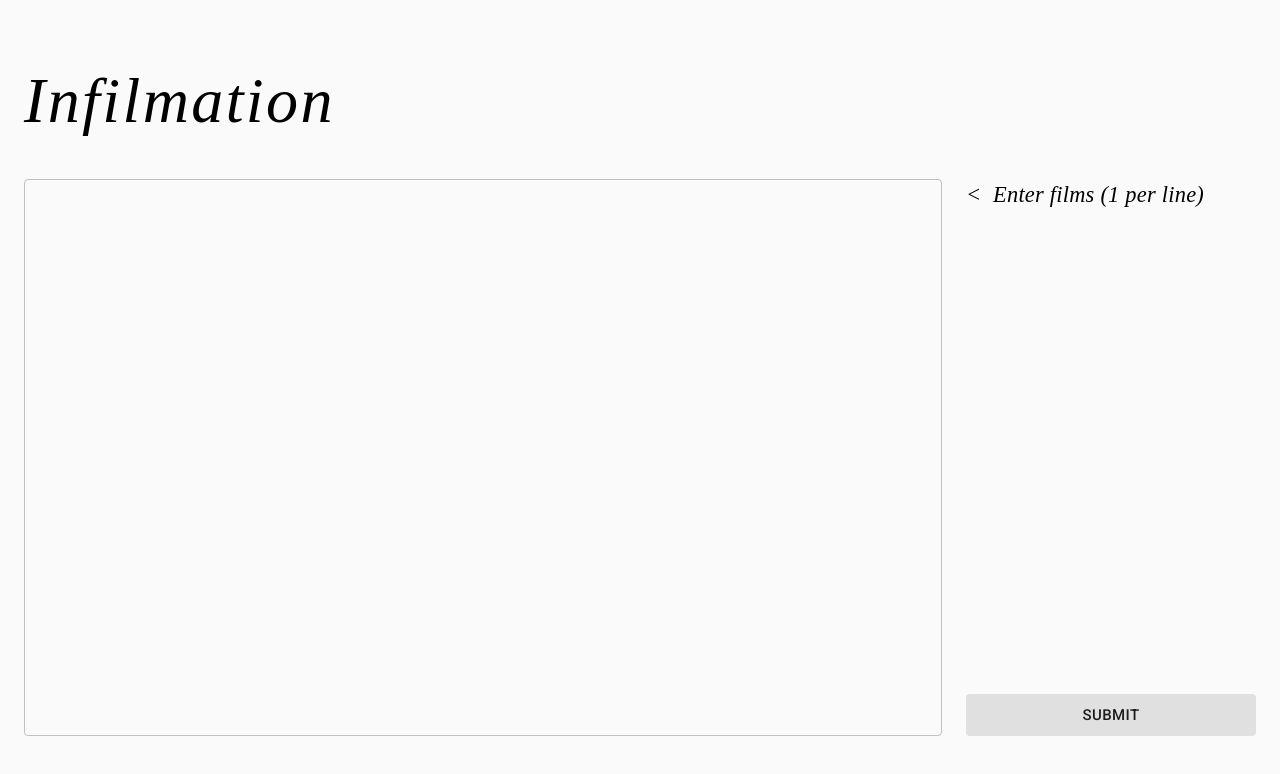
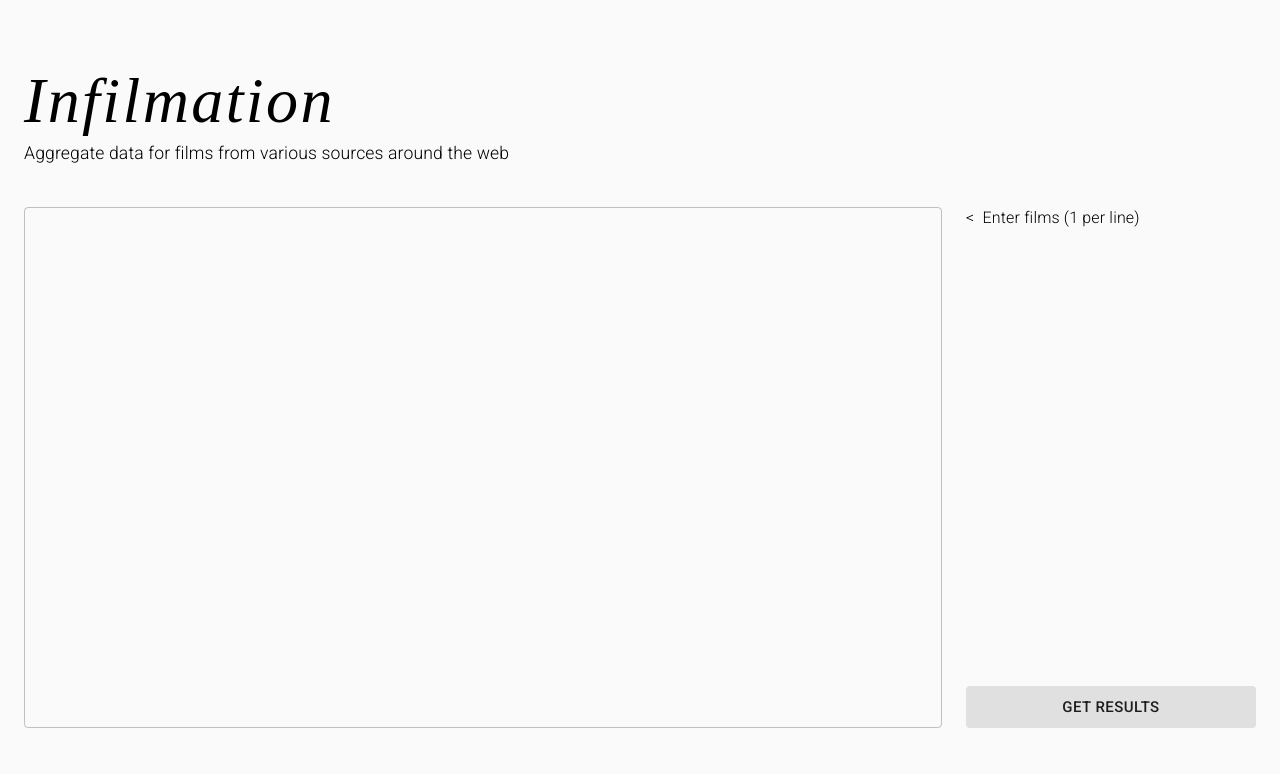
Before and after one commit to dbatten5/infilmation, a React (Create React App) app: page / in a window 1280 px wide. Shown: the top 774 px of the page. Built offline with nearby package versions, Linux system fonts and the light colour scheme.

Commit message:
Add info bar
- Improve loading state

```diff
--- a/src/components/FilmForm.js
+++ b/src/components/FilmForm.js
@@ -33,7 +33,7 @@ const FilmForm = () => {
   const handleChange = (event) => setFilms(event.target.value);
 
   return (
-    <Box pt={5} pb={5} height="100%">
+    <Box pt={5} height="100%">
       <Grid container spacing={3} direction="row" className={classes.grid}>
         <Grid item xs={12} md={9} className={classes.textField}>
           <FilmInput films={films} onChange={handleChange} />
--- a/src/components/FilmSubmit.js
+++ b/src/components/FilmSubmit.js
@@ -23,7 +23,7 @@ const FilmSubmit = ({ films }) => {
       disableElevation
       fullWidth
     >
-      Submit
+      Get Results
     </Button>
   );
 };
--- a/src/components/Guide.js
+++ b/src/components/Guide.js
@@ -7,11 +7,9 @@ import useMediaQuery from '@material-ui/core/useMediaQuery';
 
 const useStyles = makeStyles((theme) => ({
   step: {
-    fontFamily: 'HelveticaNeue-Light',
     color: 'black',
-    fontSize: '1.4rem',
-    fontWeight: '300',
-    fontStyle: 'italic',
+    fontSize: '1rem',
+    fontWeight: '200',
   },
 }));
 
--- /dev/null
+++ b/src/components/InfoBar.js
@@ -0,0 +1,28 @@
+import React from 'react';
+import Typography from '@material-ui/core/Typography';
+import { makeStyles } from '@material-ui/core/styles';
+
+const useStyles = makeStyles((theme) => ({
+  title: {
+    color: 'black',
+    fontSize: '1.1rem',
+    fontWeight: '200',
+  },
+}));
+
+const InfoBar = () => {
+  const classes = useStyles();
+
+  return (
+    <Typography
+      variant="h6"
+      display="inline"
+      className={classes.title}
+      gutterBottom
+    >
+      Aggregate data for films from various sources around the web
+    </Typography>
+  );
+};
+
+export default InfoBar;
--- a/src/components/ResultsToolbar.js
+++ b/src/components/ResultsToolbar.js
@@ -11,11 +11,16 @@ const ResultsToolbar = ({ status, currentFilm }) => {
       <Grid container direction="row" justify="flex-end">
         <Grid item>
           <Box>
-            {status === "started" && (
+            {status !== "finished" && !currentFilm && (
+              <Typography variant="body1">
+                Waiting
+              </Typography>
+            )}
+            {status !== "finished" && currentFilm && (
               <Grid alignItems="center" container direction="row" spacing={3}>
                 <Grid item>
                   <Typography variant="body1">
-                    Fetching {currentFilm}...
+                    Fetching <b>{currentFilm}</b>
                   </Typography>
                 </Grid>
                 <Grid item>
--- a/src/containers/Home.js
+++ b/src/containers/Home.js
@@ -1,20 +1,33 @@
 import React from 'react';
 import { makeStyles } from '@material-ui/core/styles';
 import FilmForm from '../components/FilmForm';
+import InfoBar from '../components/InfoBar';
+import Grid from '@material-ui/core/Grid';
 
 const useStyles = makeStyles((theme) => ({
-  root: {
+  grid: {
     height: '100%',
+    [theme.breakpoints.up(400)]: {
+      paddingBottom: '3rem',
+    }
   },
+  form: {
+    flex: 1,
+  }
 }));
 
 const Home = () => {
   const classes = useStyles();
 
   return (
-    <div className={classes.root}>
-      <FilmForm />
-    </div>
+    <Grid container direction="column" className={classes.grid}>
+      <Grid item>
+        <InfoBar />
+      </Grid>
+      <Grid item className={classes.form}>
+        <FilmForm />
+      </Grid>
+    </Grid>
   );
 };
 
```
Also changed, not shown: 1 other file (tests, documents, lock files or other folders).
